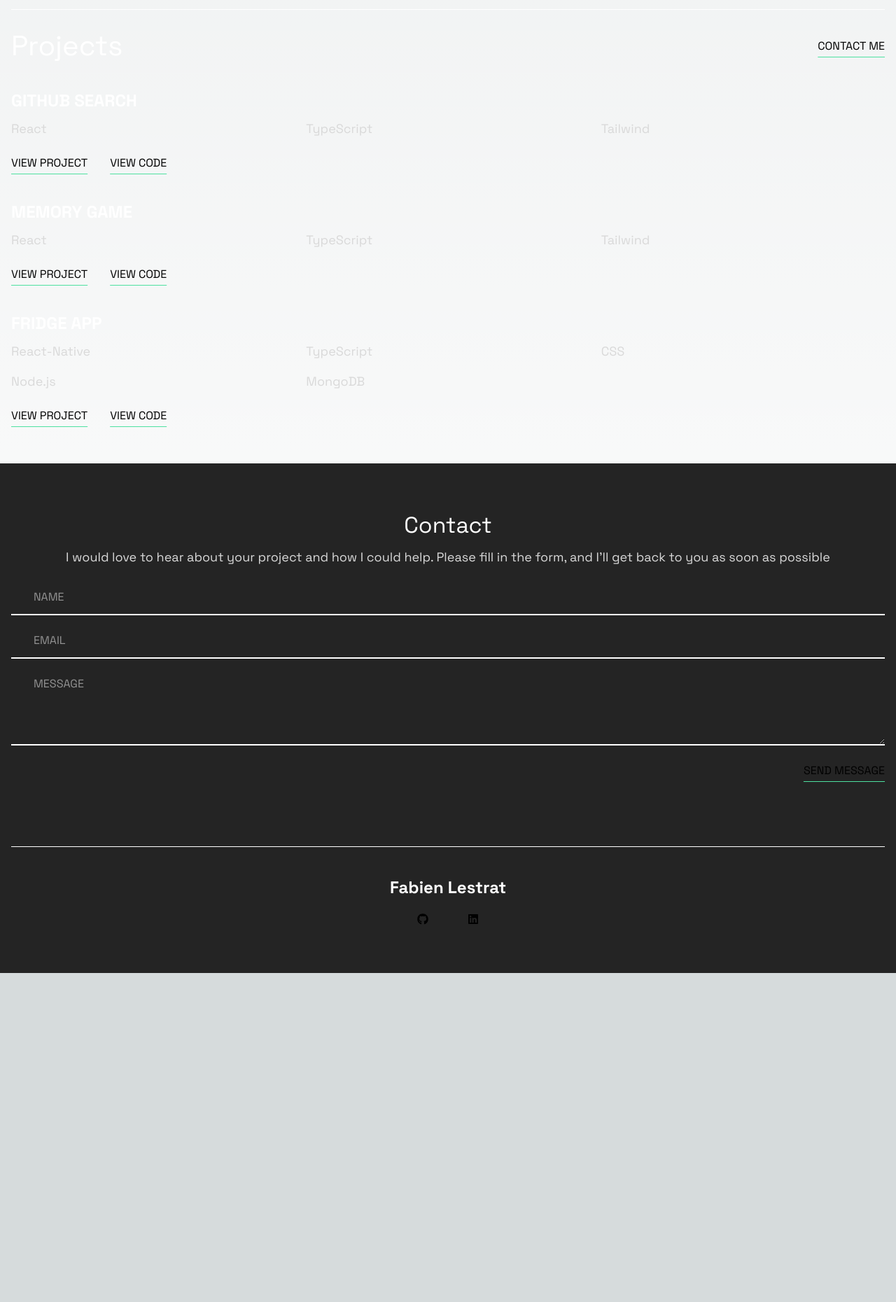
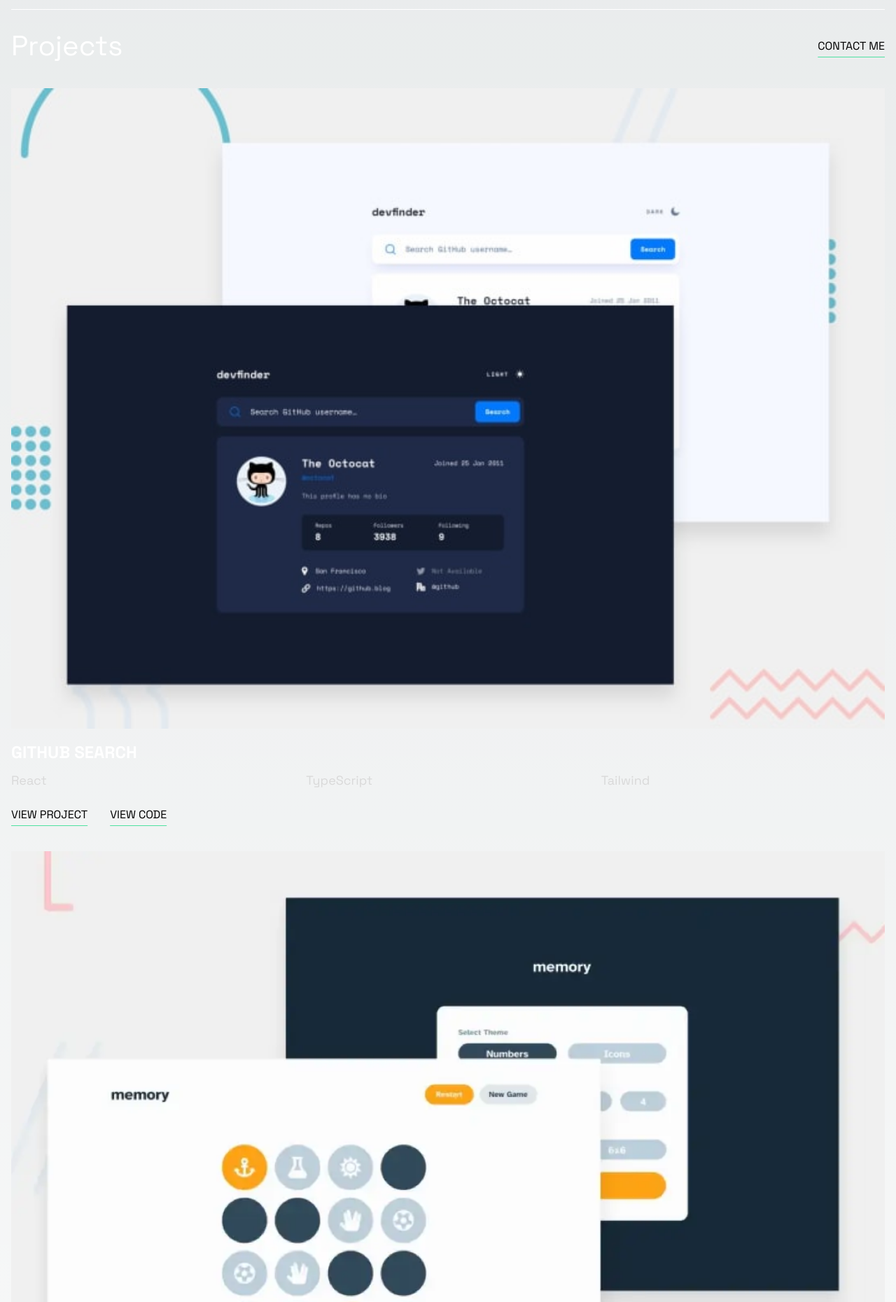
Before and after one commit to Fables7/portfolio-site, a Next.js app: page / in a window 1280 px wide. Shown: the part 3020-4880 px from the top of the page at 70% size. Before the commit the page ends 4410 px from the top, so only its background shows below. Built offline with nearby package versions, Linux system fonts and the light colour scheme.

Commit message:
Updated project item with images and links

```diff
--- a/src/components/customButton/CustomButton.tsx
+++ b/src/components/customButton/CustomButton.tsx
@@ -22,7 +22,7 @@
   return (
     <>
       {href ? (
-        <a className={rootClassName} href={href}>
+        <a target="_blank" className={rootClassName} href={href}>
           {label}
         </a>
       ) : (
--- a/src/components/projectsBox/ProjectsBox.tsx
+++ b/src/components/projectsBox/ProjectsBox.tsx
@@ -5,23 +5,23 @@
   {
     title: "GITHUB SEARCH",
     tools: ["React", "TypeScript", "Tailwind"],
-    image: "",
-    link: "",
-    code: "",
+    image: "/github-search-thumbnail.jpeg",
+    link: "https://fables7-github-search-user.netlify.app/",
+    code: "https://github.com/Fables7/github-user-search-app",
   },
   {
     title: "MEMORY GAME",
     tools: ["React", "TypeScript", "Tailwind"],
-    image: "",
-    link: "",
-    code: "",
+    image: "/memory-game-thumbnail.webp",
+    link: "https://fables7-memory-game.netlify.app/",
+    code: "https://github.com/Fables7/memory-game",
   },
   {
     title: "FRIDGE APP",
     tools: ["React-Native", "TypeScript", "CSS", "Node.js", "MongoDB"],
     image: "",
     link: "",
-    code: "",
+    code: "https://github.com/Fables7/Fridge-App",
   },
 ];
 
@@ -37,7 +37,16 @@
           return (
             <li className="mb-10" key={index}>
               <div>
-                {/* <Image src="" alt={project.title} /> */}
+                {project.image && (
+                  <Image
+                    src={project.image}
+                    alt={project.title}
+                    width={100}
+                    height={100}
+                    className="w-full mb-4"
+                    unoptimized
+                  />
+                )}
                 <h3 className="mb-2">{project.title}</h3>
                 <ul className="grid grid-cols-3 gap-4 whitespace-nowrap  items-start ">
                   {project.tools.map((tool, index) => {
@@ -50,12 +59,16 @@
                 </ul>
               </div>
               <div className="flex mt-6">
-                <CustomButton
-                  href="hello"
-                  className="mr-8"
-                  label="VIEW PROJECT"
-                />
-                <CustomButton href="hello" label="VIEW CODE" />
+                {project.link && (
+                  <CustomButton
+                    href={project.link}
+                    className="mr-8"
+                    label="VIEW PROJECT"
+                  />
+                )}
+                {project.code && (
+                  <CustomButton href={project.code} label="VIEW CODE" />
+                )}
               </div>
             </li>
           );
```
Also changed, not shown: public/github-search-thumbnail.jpeg (added), public/memory-game-thumbnail.webp (added).
